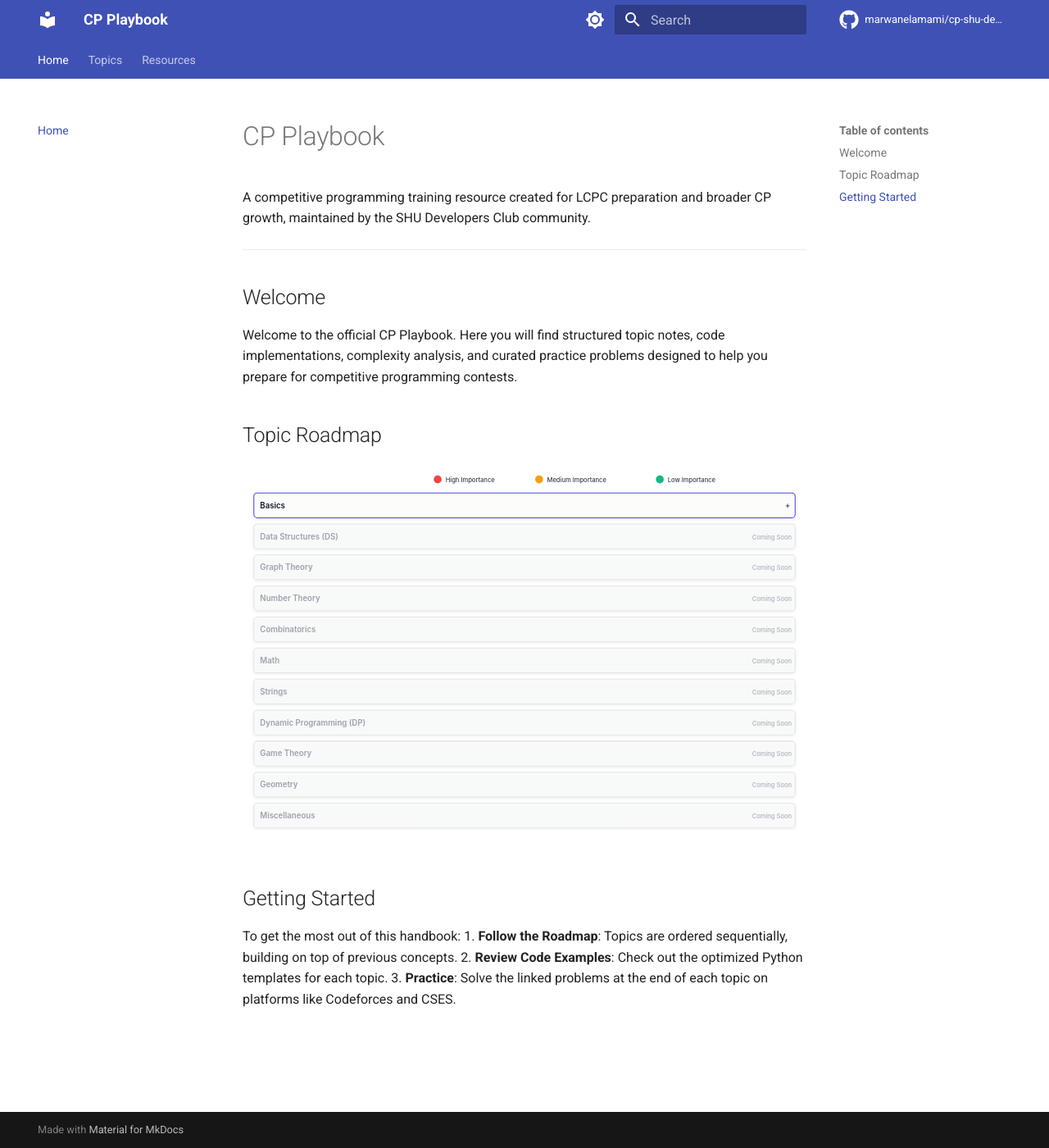
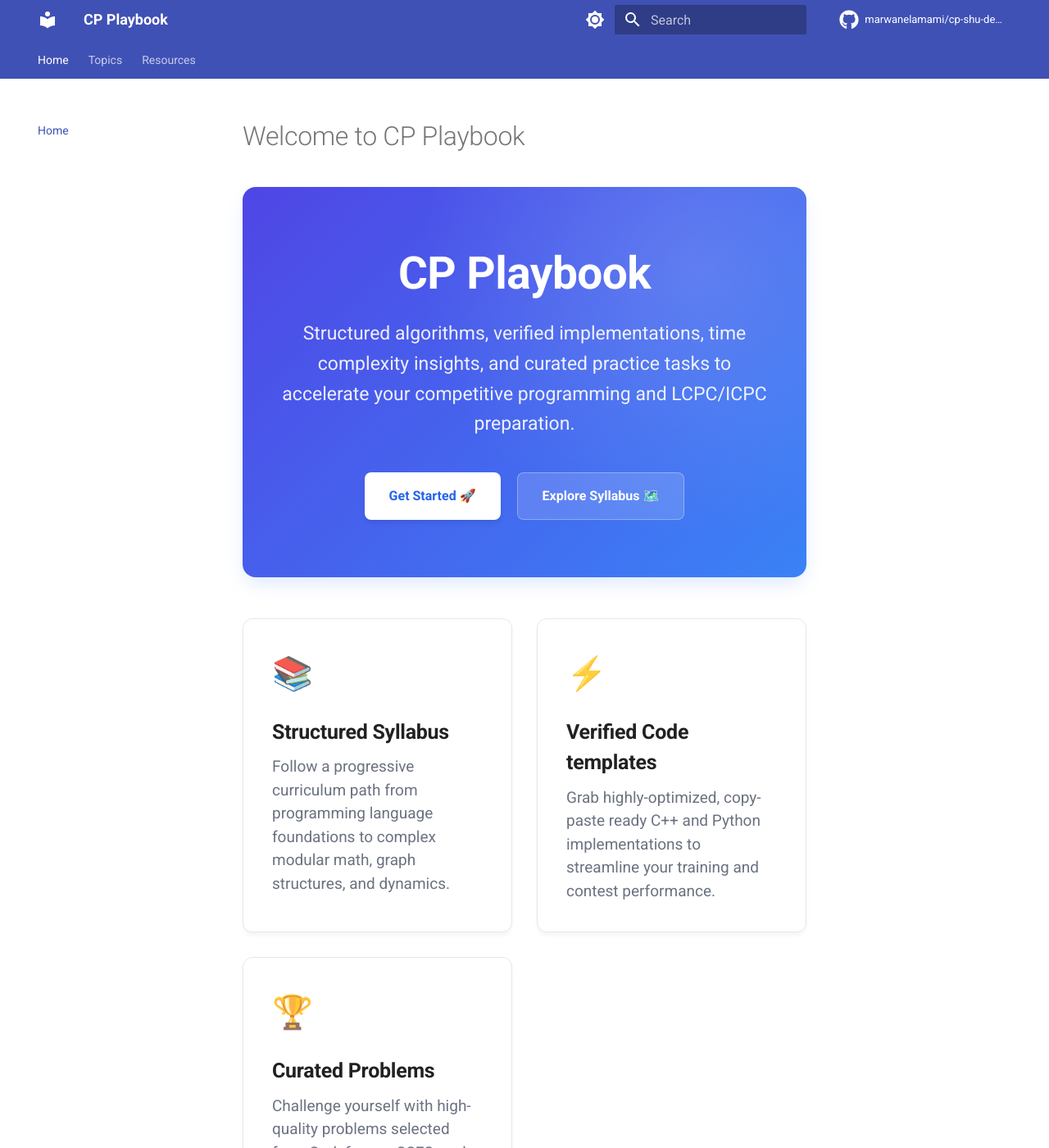
Before and after one commit to marwanelamami/cp-shu-devs, an MkDocs documentation site: the page built from docs/index.md, in a window 1280 px wide and 1400 px high. Shown: the whole window at 82% size. Built offline with MkDocs 1.6.1 and Material for MkDocs 9.7.7, drawn with Linux system fonts in a browser that asks for light colours; comment, search, counter and statistics services are not loaded; some of the changed text lies outside the part shown.

Commit message:
Redesign homepage entirely: premium hero, feature grid, and integrated roadmap

```diff
--- a/docs/index.md
+++ b/docs/index.md
@@ -1,14 +1,171 @@
-# CP Playbook
+# Welcome to CP Playbook
 
-A competitive programming training resource created for LCPC preparation and broader CP growth, maintained by the SHU Developers Club community.
+<style>
+  :root {
+    --primary-gradient: linear-gradient(135deg, #4f46e5 0%, #3b82f6 100%);
+    --bg-card: #ffffff;
+    --border-color: #e5e7eb;
+    --text-muted: #6b7280;
+  }
 
----
+  [data-md-color-scheme="slate"] {
+    --bg-card: #1e293b;
+    --border-color: #334155;
+    --text-muted: #94a3b8;
+  }
 
-## Welcome
+  .hp-hero {
+    background: var(--primary-gradient);
+    border-radius: 16px;
+    padding: 3.5rem 2rem;
+    color: white;
+    text-align: center;
+    margin-bottom: 2.5rem;
+    box-shadow: 0 10px 25px -5px rgba(59, 130, 246, 0.2);
+    position: relative;
+    overflow: hidden;
+  }
+  .hp-hero::before {
+    content: '';
+    position: absolute;
+    top: 0; left: 0; right: 0; bottom: 0;
+    background: radial-gradient(circle at 80% 20%, rgba(255,255,255,0.15) 0%, transparent 50%);
+    pointer-events: none;
+  }
+  .hp-title {
+    font-size: 2.75rem !important;
+    font-weight: 800 !important;
+    color: white !important;
+    margin: 0 0 1rem 0 !important;
+    letter-spacing: -0.025em;
+    line-height: 1.2;
+  }
+  .hp-subtitle {
+    font-size: 1.15rem;
+    max-width: 700px;
+    margin: 0 auto 2rem auto;
+    opacity: 0.9;
+    line-height: 1.6;
+  }
+  .hp-cta-group {
+    display: flex;
+    gap: 1rem;
+    justify-content: center;
+    flex-wrap: wrap;
+  }
+  .hp-btn {
+    display: inline-flex;
+    align-items: center;
+    padding: 0.75rem 1.5rem;
+    border-radius: 8px;
+    font-weight: 600;
+    transition: all 0.2s ease;
+    text-decoration: none !important;
+  }
+  .hp-btn-primary {
+    background: white;
+    color: #2563eb !important;
+    box-shadow: 0 4px 6px -1px rgba(0,0,0,0.1);
+  }
+  .hp-btn-primary:hover {
+    transform: translateY(-2px);
+    box-shadow: 0 10px 15px -3px rgba(0,0,0,0.1);
+    background: #f8fafc;
+  }
+  .hp-btn-secondary {
+    background: rgba(255, 255, 255, 0.15);
+    color: white !important;
+    border: 1px solid rgba(255, 255, 255, 0.3);
+  }
+  .hp-btn-secondary:hover {
+    background: rgba(255, 255, 255, 0.25);
+    transform: translateY(-2px);
+  }
 
-Welcome to the official CP Playbook. Here you will find structured topic notes, code implementations, complexity analysis, and curated practice problems designed to help you prepare for competitive programming contests.
+  /* Grid features */
+  .hp-features {
+    display: grid;
+    grid-template-columns: repeat(auto-fit, minmax(280px, 1fr));
+    gap: 1.5rem;
+    margin-bottom: 3rem;
+  }
+  .hp-card {
+    background: var(--bg-card);
+    border: 1px solid var(--border-color);
+    border-radius: 12px;
+    padding: 1.75rem;
+    box-shadow: 0 4px 6px -1px rgba(0,0,0,0.05);
+    transition: all 0.2s ease;
+  }
+  .hp-card:hover {
+    transform: translateY(-4px);
+    box-shadow: 0 12px 20px -3px rgba(0,0,0,0.08);
+  }
+  .hp-card-icon {
+    font-size: 2rem;
+    margin-bottom: 1rem;
+    display: inline-block;
+  }
+  .hp-card h3 {
+    margin: 0 0 0.5rem 0 !important;
+    font-size: 1.25rem !important;
+    font-weight: 700 !important;
+  }
+  .hp-card p {
+    margin: 0 !important;
+    color: var(--text-muted);
+    font-size: 0.95rem;
+    line-height: 1.5;
+  }
 
-## Topic Roadmap
+  /* Section Header */
+  .hp-section-header {
+    text-align: center;
+    margin-bottom: 2rem;
+  }
+  .hp-section-header h2 {
+    font-size: 2rem !important;
+    font-weight: 800 !important;
+    margin-bottom: 0.5rem !important;
+  }
+  .hp-section-header p {
+    color: var(--text-muted);
+    max-width: 600px;
+    margin: 0 auto !important;
+  }
+</style>
+
+<div class="hp-hero">
+  <h1 class="hp-title">CP Playbook</h1>
+  <p class="hp-subtitle">Structured algorithms, verified implementations, time complexity insights, and curated practice tasks to accelerate your competitive programming and LCPC/ICPC preparation.</p>
+  <div class="hp-cta-group">
+    <a href="topics/basics/01-intro-to-cp/intro-to-cp/" class="hp-btn hp-btn-primary">Get Started 🚀</a>
+    <a href="#syllabus-map" class="hp-btn hp-btn-secondary">Explore Syllabus 🗺️</a>
+  </div>
+</div>
+
+<div class="hp-features">
+  <div class="hp-card">
+    <span class="hp-card-icon">📚</span>
+    <h3>Structured Syllabus</h3>
+    <p>Follow a progressive curriculum path from programming language foundations to complex modular math, graph structures, and dynamics.</p>
+  </div>
+  <div class="hp-card">
+    <span class="hp-card-icon">⚡</span>
+    <h3>Verified Code templates</h3>
+    <p>Grab highly-optimized, copy-paste ready C++ and Python implementations to streamline your training and contest performance.</p>
+  </div>
+  <div class="hp-card">
+    <span class="hp-card-icon">🏆</span>
+    <h3>Curated Problems</h3>
+    <p>Challenge yourself with high-quality problems selected from Codeforces, CSES, and AtCoder to reinforce every concept you learn.</p>
+  </div>
+</div>
+
+<div class="hp-section-header" id="syllabus-map">
+  <h2>Interactive Topic Roadmap</h2>
+  <p>Toggle baselines and click on specific topics to jump directly to their playbook guides.</p>
+</div>
 
 <div style="width:100%;overflow-x:auto;">
 <svg xmlns="http://www.w3.org/2000/svg" id="svg-root" viewBox="0 0 1000 800" width="100%" style="display:block;">
@@ -384,9 +541,25 @@ Welcome to the official CP Playbook. Here you will find structured topic notes,
 </svg>
 </div>
 
-## Getting Started
+<div class="hp-section-header" style="margin-top: 4rem;">
+  <h2>How to Train</h2>
+  <p>Maximize your learning velocity by combining study, coding, and practice.</p>
+</div>
 
-To get the most out of this handbook:
-1. **Follow the Roadmap**: Topics are ordered sequentially, building on top of previous concepts.
-2. **Review Code Examples**: Check out the optimized Python templates for each topic.
-3. **Practice**: Solve the linked problems at the end of each topic on platforms like Codeforces and CSES.
+<div class="hp-features" style="margin-bottom: 4rem;">
+  <div class="hp-card">
+    <span class="hp-card-icon">🎯</span>
+    <h3>1. Follow the Roadmap</h3>
+    <p>Concepts build on top of each other. Master the basics, recursion, and prefix operations before diving into Segment Trees or Flow.</p>
+  </div>
+  <div class="hp-card">
+    <span class="hp-card-icon">💻</span>
+    <h3>2. Run Code Templates</h3>
+    <p>Read the notes, understand the time complexities, and study the provided templates. Write your own versions to lock in muscle memory.</p>
+  </div>
+  <div class="hp-card">
+    <span class="hp-card-icon">📈</span>
+    <h3>3. Practice & Upsolve</h3>
+    <p>Solving problems is the only way to improve. Target the practice problem list at the end of each topic until you can solve them independently.</p>
+  </div>
+</div>
```
